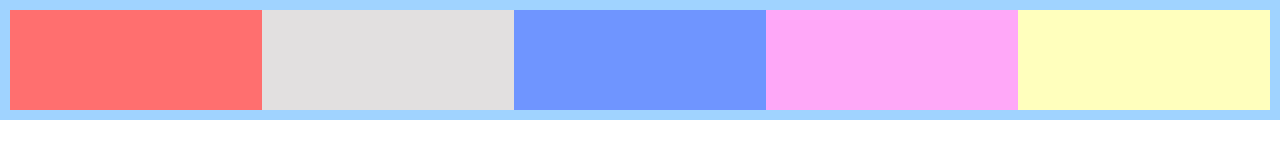
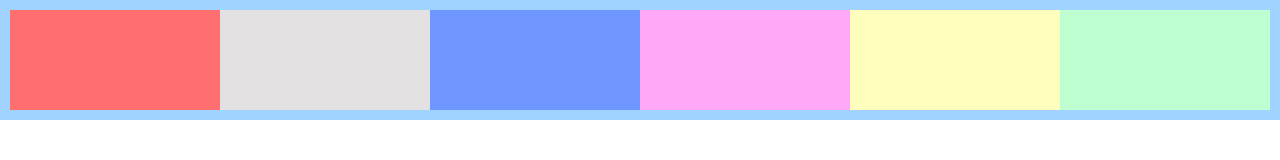
Before and after one commit to autocode-lover/simple-card-design, a plain HTML site: page index.html in a window 1280 px wide. Drawn offline with Linux system fonts and the light colour scheme.

Commit message:
added green box

```diff
--- a/index.html
+++ b/index.html
@@ -14,6 +14,7 @@
         <div class="blue-box"></div>
         <div class="pink-box"></div>
         <div class="yellow-box"></div>
+        <div class="green-box"></div>
     </div>
 
 </body>
--- a/styles.css
+++ b/styles.css
@@ -38,3 +38,9 @@ html, body {
     height: 100px;
     background-color: rgb(255, 255, 189);
 }
+
+.green-box{
+    width: 50vw;
+    height: 100px;
+    background-color: rgb(190, 255, 210);
+}
```
